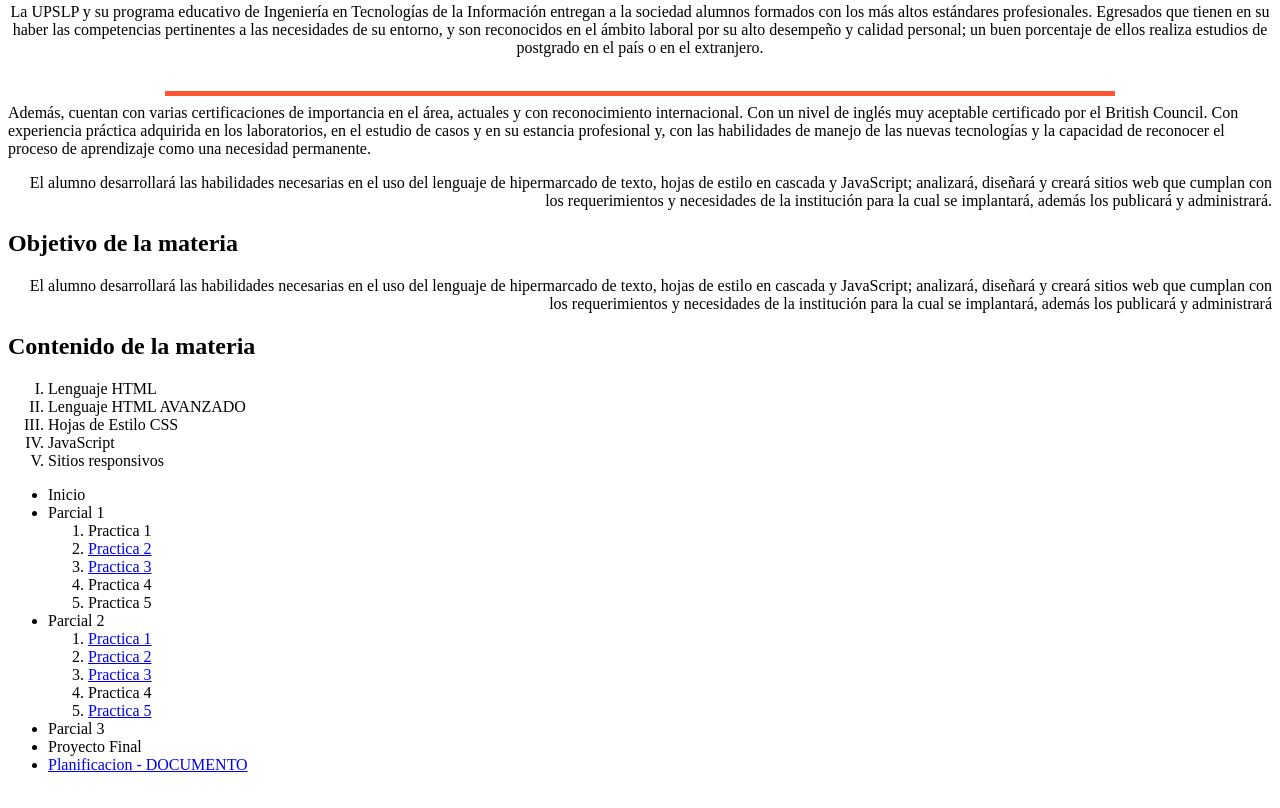
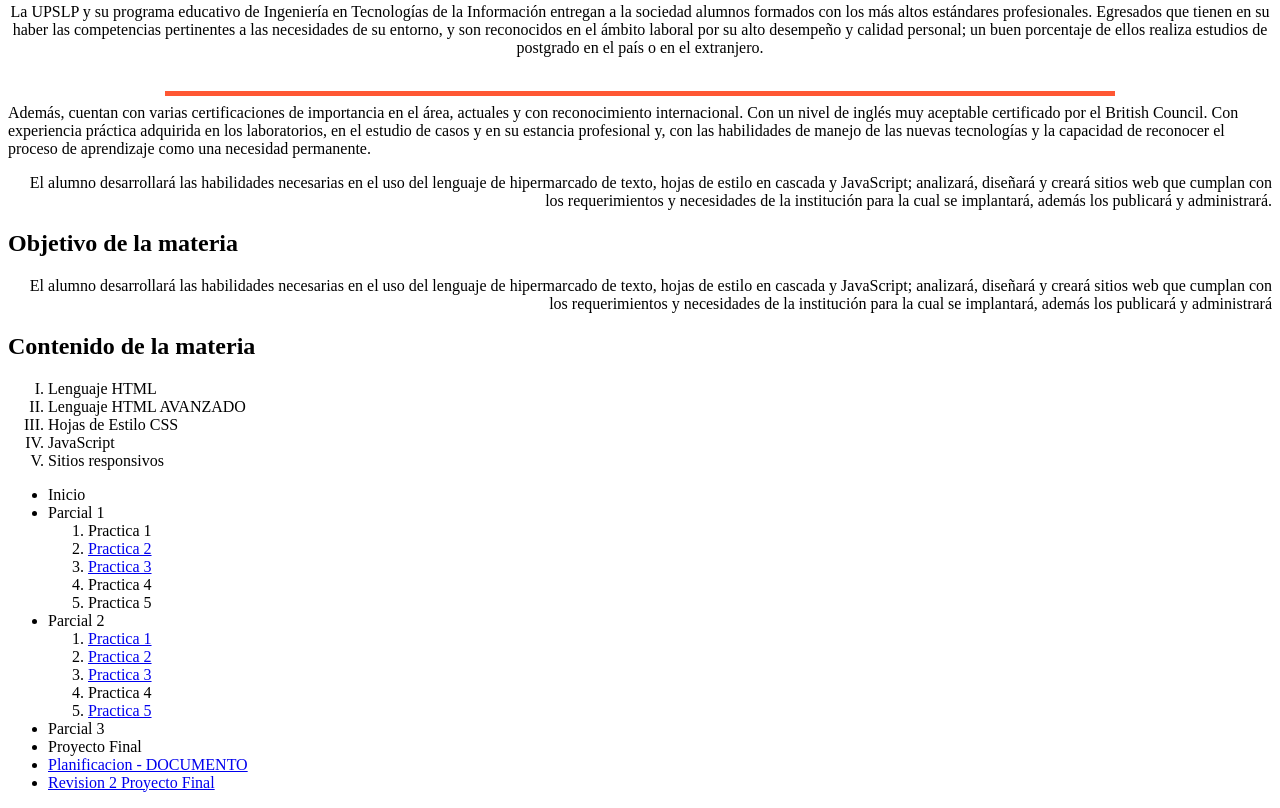
Before and after one commit to 179798/portafolio, a plain HTML site: page index.html in a window 1280 px wide. Shown: the part 595-1403 px from the top of the page. Drawn offline with Linux system fonts and the light colour scheme.

Commit message:
Update index.html

```diff
--- a/index.html
+++ b/index.html
@@ -97,6 +97,7 @@ la cual se implantará, además los publicará y administrará.
                     <li>Parcial 3</li>
                     <li>Proyecto Final</li>
                 <li><a href="REVISION 1_179798.pdf">Planificacion - DOCUMENTO</a></li>
+                <li><a href="PAGINA VIDEOJUEGOS.html">Revision 2 Proyecto Final</a></li>
             </ul>
 
 </body>
```
